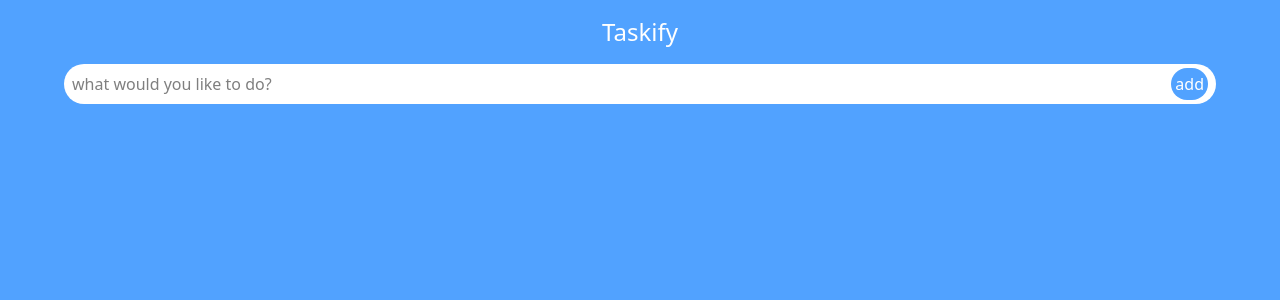
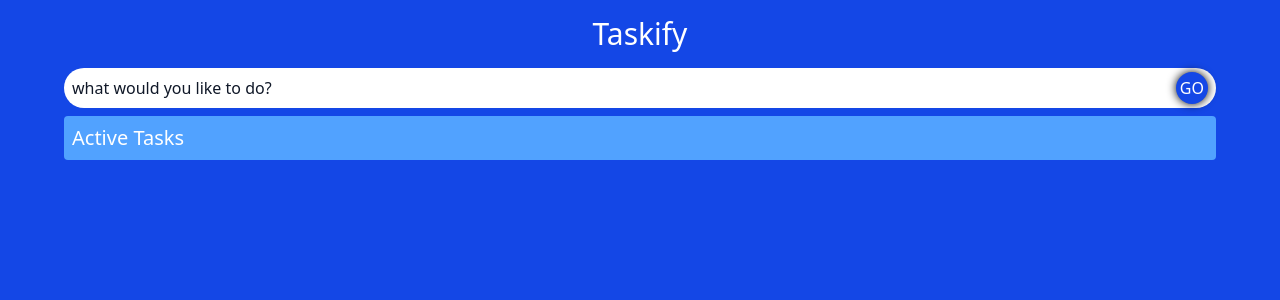
Before and after one commit to kirollos-sedhom/todo_app_typescript, a React (Vite) app: page / in a window 1280 px wide. Shown: the top 300 px of the page. Built offline with nearby package versions, Linux system fonts and the light colour scheme.

Commit message:
fix input not blurring

```diff
--- a/src/App.tsx
+++ b/src/App.tsx
@@ -1,10 +1,49 @@
+import React, { useRef } from "react";
 import "./App.css";
 import InputField from "./components/InputField";
+import { Todo } from "./model";
 function App() {
+  const [todoItem, setTodoItem] = React.useState<string>("");
+  const [todoList, setTodoList] = React.useState<Todo[]>([]);
+  const inputRef = useRef<HTMLInputElement | null>(null);
+  function handleAdd(e: React.FormEvent) {
+    e.preventDefault();
+    let newTodoItem = {
+      id: Date.now().toString(),
+      task: todoItem,
+      isDone: false,
+    };
+    if (todoItem) {
+      setTodoList((prev) => [newTodoItem, ...prev]);
+      setTodoItem("");
+
+      inputRef.current?.blur();
+    }
+  }
+  console.log(todoList);
   return (
-    <div className="bg-blue-400 h-screen m-0 p-p">
-      <h1 className="text-center py-4 text-2xl text-white z-1">Taskify</h1>
-      <InputField />
+    <div className="bg-blue-700 h-screen m-0 p-p">
+      <h1 className="text-center py-4 text-3xl text-white z-10 relative">
+        Taskify
+      </h1>
+      <InputField
+        todoItem={todoItem}
+        setTodoItem={setTodoItem}
+        todoList={todoList}
+        setTodoList={setTodoList}
+        handleAdd={handleAdd}
+        inputRef={inputRef}
+      />
+      <div className="w-9/10 m-auto bg-blue-400 rounded-sm p-2 my-2">
+        <h2 className="text-white text-xl">Active Tasks</h2>
+        <ul>
+          {todoList.map((item) => (
+            <li className="bg-linear-to-r from-yellow-100 to-white  my-2 p-2 rounded-md">
+              {item.task}
+            </li>
+          ))}
+        </ul>
+      </div>
     </div>
   );
 }
--- a/src/components/InputField.tsx
+++ b/src/components/InputField.tsx
@@ -1,18 +1,40 @@
-import React from "react";
+import React, { useRef } from "react";
+import { Todo } from "../model";
 
-const InputField = () => {
+type Props = {
+  todoItem: string;
+  setTodoItem: React.Dispatch<React.SetStateAction<string>>;
+  todoList: Todo[];
+  setTodoList: React.Dispatch<React.SetStateAction<Todo[]>>;
+  handleAdd: (e: React.FormEvent) => void;
+  inputRef: React.MutableRefObject<HTMLInputElement | null>;
+};
+const InputField = ({
+  todoItem,
+  setTodoItem,
+  todoList,
+  setTodoList,
+  handleAdd,
+  inputRef,
+}: Props) => {
   return (
-    <form className="w-9/10 mx-auto relative flex justify-center items-center">
+    <form
+      onSubmit={(e) => handleAdd(e)}
+      className="w-9/10 mx-auto relative flex justify-center items-center"
+    >
       <input
-        className="w-full bg-white rounded-4xl p-2"
+        ref={inputRef}
+        value={todoItem}
+        onChange={(e) => setTodoItem(e.target.value)}
+        className="w-full bg-white rounded-4xl p-2 placeholder-gray-900 focus:shadow-[0_0_10px_1000px_rgba(0,0,0,0.5)] "
         type="input"
         placeholder="what would you like to do?"
       />
       <button
         type="submit"
-        className="absolute right-2 bg-blue-400 text-white rounded-4xl p-1 cursor-pointer"
+        className="absolute right-2 bg-blue-700 text-white rounded-4xl p-1 cursor-pointer shadow-[0_0_10px_black] "
       >
-        add
+        GO
       </button>
     </form>
   );
--- /dev/null
+++ b/src/model.ts
@@ -0,0 +1,5 @@
+export type Todo = {
+    id: string
+    task: string
+    isDone : boolean
+}
```
